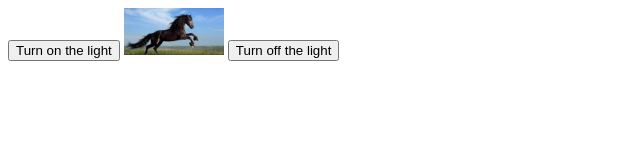
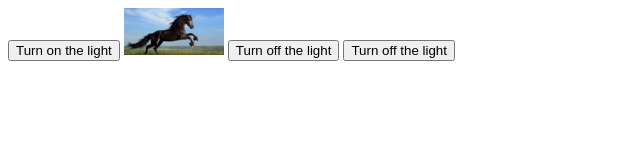
Before and after one commit to salma2110/sallu, a plain HTML site: page index.html in a window 1280 px wide. Shown: the whole page, without its empty margins (0-640 px from the left). Drawn offline with Linux system fonts and the light colour scheme.

Commit message:
Add files via upload

```diff
--- a/index.html
+++ b/index.html
@@ -14,6 +14,7 @@
     <img id="myImage" src="img/hori.jpg" style="width:100px">
 
     <button onclick="document.getElementById('myImage').src='img/hori.jpg'">Turn off the light</button>
+    <button onclick="document.getElementById('myImage').src='img/hori.jpg'">Turn off the light</button>
 
 </body>
 
```
